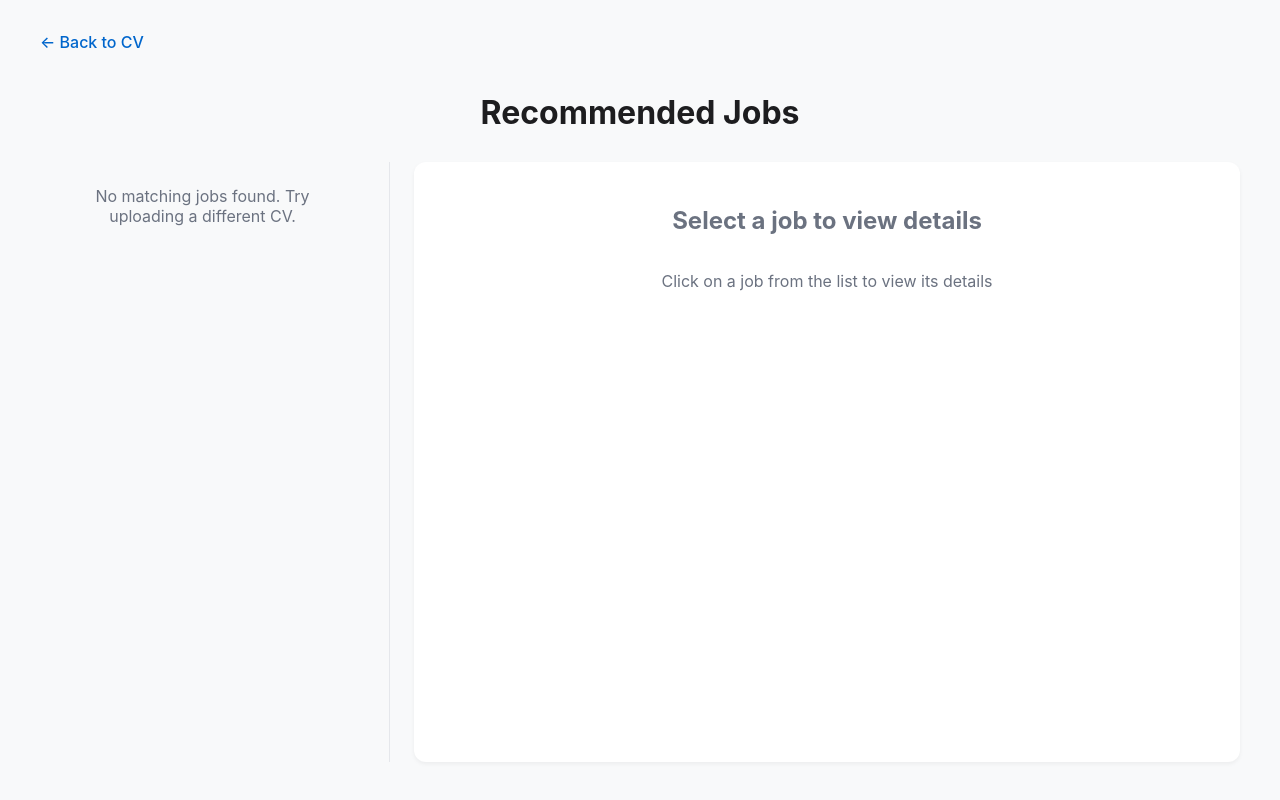
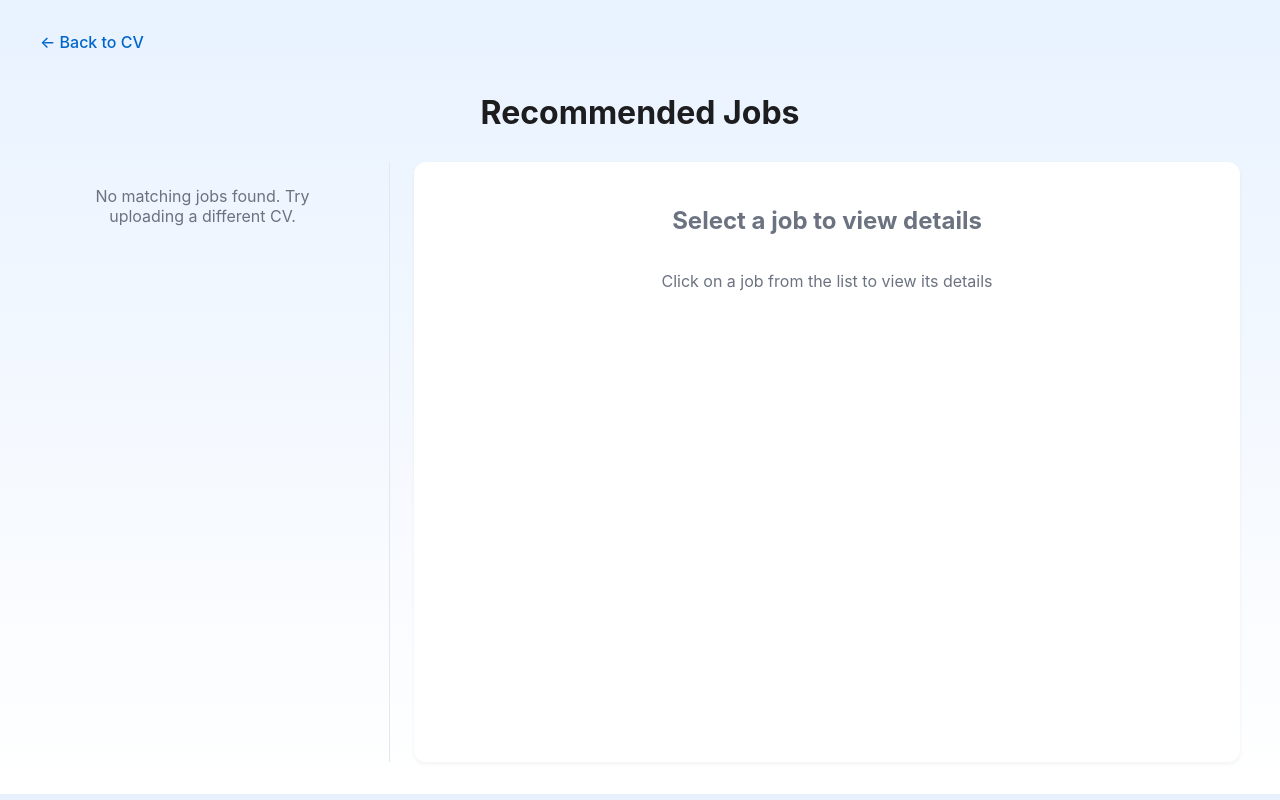
Before and after one commit to JerryWu0430/Yusuf, a Flask app: page /job-listings in a window 1280 px wide. Run offline with Flask 3, Linux system fonts and the light colour scheme; data that the repository does not hold is empty.

Commit message:
Adjusted the background color

```diff
--- a/static/listing.css
+++ b/static/listing.css
@@ -1,7 +1,7 @@
 body {
     margin: 0;
     font-family: -apple-system, BlinkMacSystemFont, 'Segoe UI', Roboto, sans-serif;
-    background-color: #f8f9fa;
+    background: linear-gradient(to bottom, #e8f2ff, #ffffff);
     color: #1d1d1f;
 }
 
```
